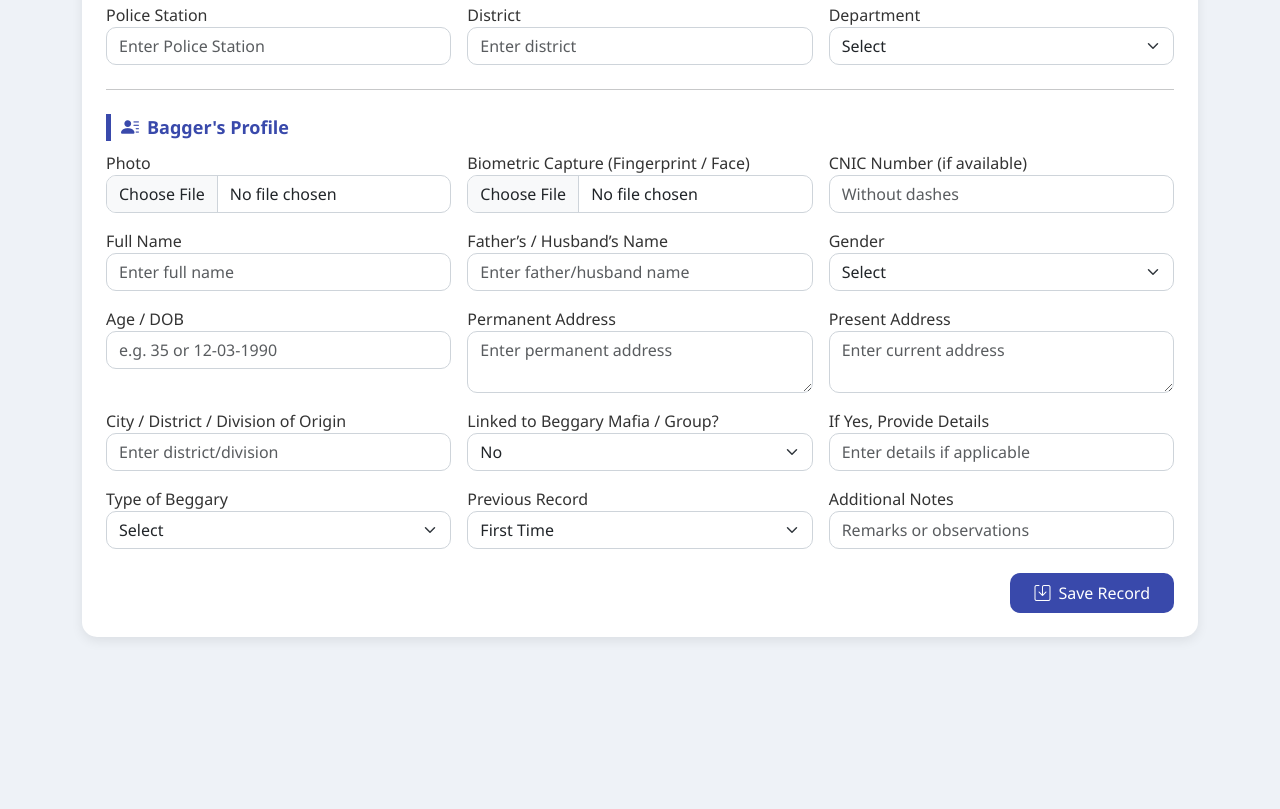
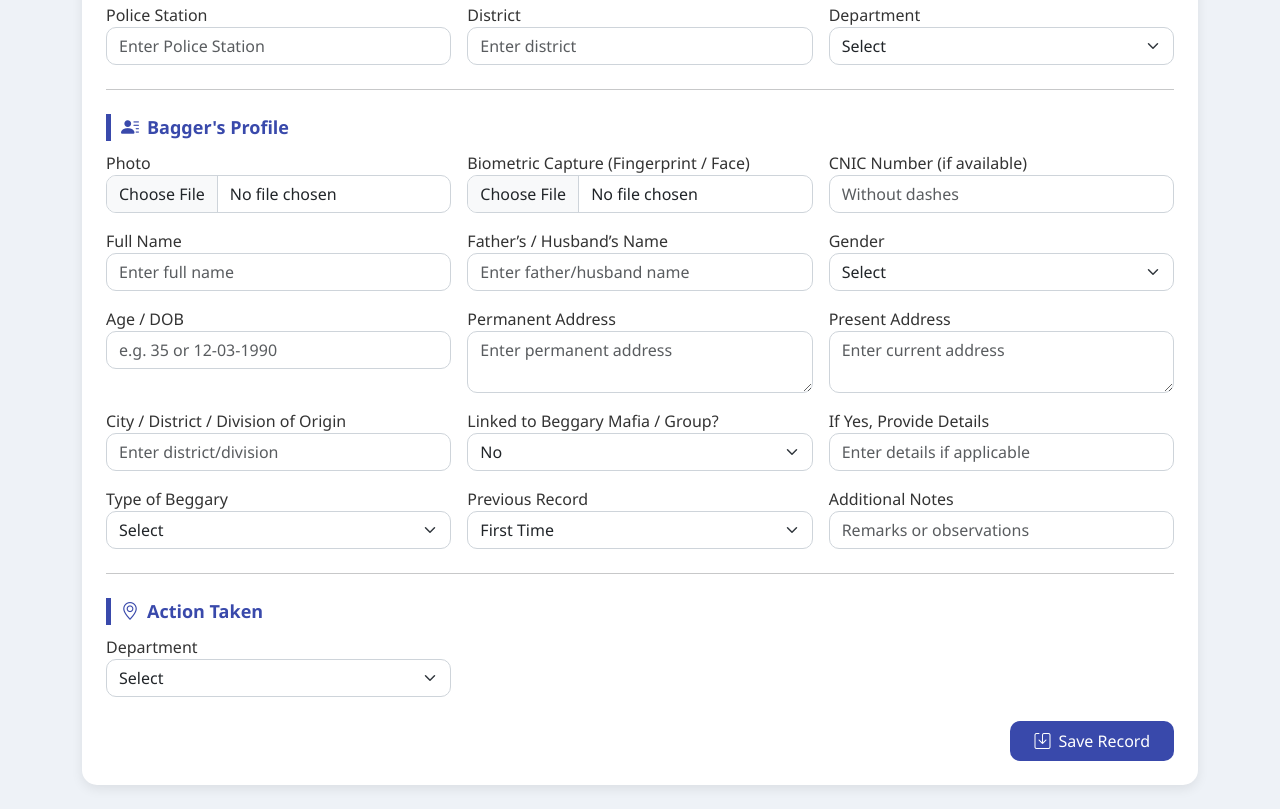
Before and after one commit to hassanchouhan73-rgb/anti-beggary-form, a plain HTML site: page index.html in a window 1280 px wide. Shown: the part 317-1126 px from the top of the page. Before the commit the page ends 978 px from the top, so only its background shows below. Drawn offline with nearby package versions, Linux system fonts and the light colour scheme.

Commit message:
Update index.html

```diff
--- a/index.html
+++ b/index.html
@@ -189,6 +189,20 @@
       <input type="text" class="form-control" placeholder="Remarks or observations" name="additional_notes">
     </div>
     </div>
+  <hr class="my-4">
+  <!-- Section 3: Action Taken -->
+  <div class="section-title"><i class="bi bi-geo-alt me-2"></i>Action Taken</div>
+  <div class="row g-3">
+    <div class="col-md-4">
+      <label>Department</label>
+      <select class="form-select" name="capturing_authority">
+        <option value="">Select</option>
+        <option>PHP</option>
+        <option>CTPL</option>
+        <option>Traffic Police</option>
+      </select>
+    </div>
+  </div>
   <!-- Submit Button -->
   <div class="text-end mt-4">
     <button type="submit" class="btn btn-primary px-4 py-2">
```
